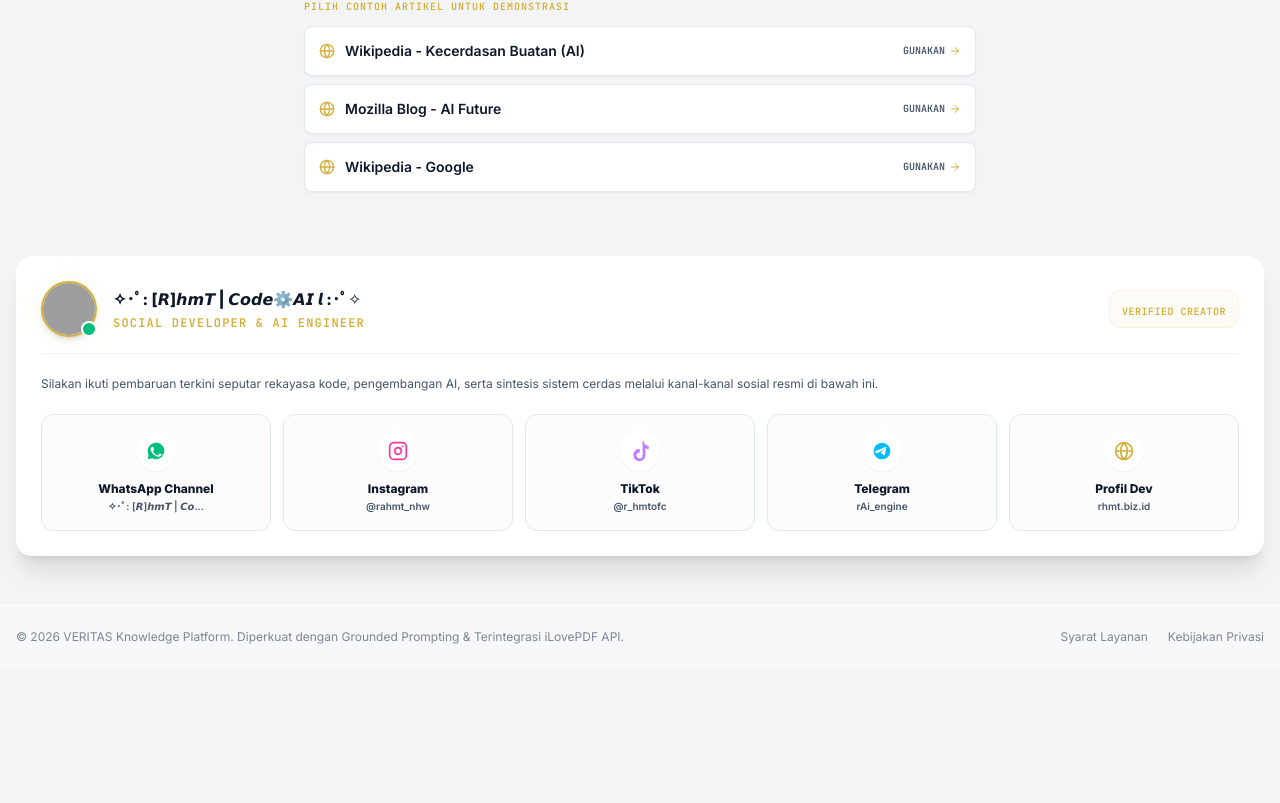
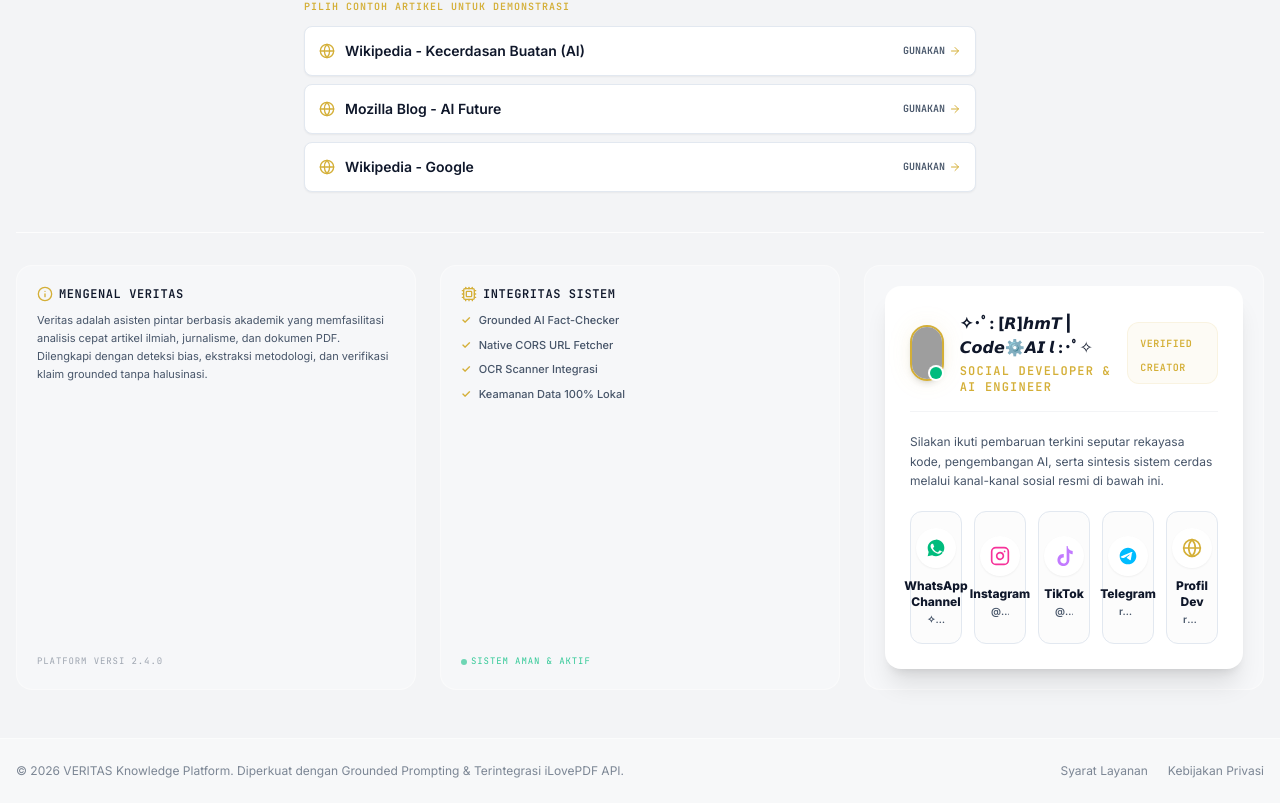
Before and after one commit to rhteaster-ui/Artikel-ocr, a React (Vite) app: page / in a window 1280 px wide. Shown: the part 894-1697 px from the top of the page. Before the commit the page ends 1563 px from the top, so only its background shows below. Built offline with nearby package versions, Linux system fonts and the light colour scheme; grey boxes are pictures that could not be loaded.

Commit message:
Update file via RepoFlow: src/App.tsx

```diff
--- a/src/App.tsx
+++ b/src/App.tsx
@@ -748,9 +748,54 @@
                 </div>
               )}
 
-              {/* Developer Profile Card */}
-              <div className="pt-6">
-                <SocialDev variant="full" />
+              {/* Bottom Informational Grid (About, Tech, and Credits) */}
+              <div className="grid grid-cols-1 md:grid-cols-3 gap-6 pt-8 border-t border-brand-surface/80">
+                {/* Column 1: Tentang Veritas */}
+                <div className="space-y-3 bg-brand-surface/30 p-5 rounded-2xl border border-brand-surface/40 flex flex-col justify-between">
+                  <div className="space-y-2.5">
+                    <div className="flex items-center gap-1.5 text-brand-text font-black text-xs font-mono tracking-wider uppercase">
+                      <Info className="w-4 h-4 text-brand-primary" />
+                      <span>Mengenal Veritas</span>
+                    </div>
+                    <p className="text-[11px] leading-relaxed text-brand-muted">
+                      Veritas adalah asisten pintar berbasis akademik yang memfasilitasi analisis cepat artikel ilmiah, jurnalisme, dan dokumen PDF. Dilengkapi dengan deteksi bias, ekstraksi metodologi, dan verifikasi klaim grounded tanpa halusinasi.
+                    </p>
+                  </div>
+                  <span className="text-[9px] text-brand-muted/50 font-mono tracking-widest uppercase mt-4 block">PLATFORM VERSI 2.4.0</span>
+                </div>
+
+                {/* Column 2: Integritas & Fitur */}
+                <div className="space-y-3 bg-brand-surface/30 p-5 rounded-2xl border border-brand-surface/40 flex flex-col justify-between">
+                  <div className="space-y-2.5">
+                    <div className="flex items-center gap-1.5 text-brand-text font-black text-xs font-mono tracking-wider uppercase">
+                      <Cpu className="w-4 h-4 text-brand-primary" />
+                      <span>Integritas Sistem</span>
+                    </div>
+                    <ul className="text-[11px] space-y-2 text-brand-muted font-medium">
+                      <li className="flex items-center gap-2">
+                        <span className="text-brand-primary font-black">✓</span> Grounded AI Fact-Checker
+                      </li>
+                      <li className="flex items-center gap-2">
+                        <span className="text-brand-primary font-black">✓</span> Native CORS URL Fetcher
+                      </li>
+                      <li className="flex items-center gap-2">
+                        <span className="text-brand-primary font-black">✓</span> OCR Scanner Integrasi
+                      </li>
+                      <li className="flex items-center gap-2">
+                        <span className="text-brand-primary font-black">✓</span> Keamanan Data 100% Lokal
+                      </li>
+                    </ul>
+                  </div>
+                  <span className="text-[9px] text-emerald-500/80 font-mono tracking-widest uppercase mt-4 flex items-center gap-1">
+                    <span className="h-1.5 w-1.5 rounded-full bg-emerald-500 animate-pulse" />
+                    SISTEM AMAN &amp; AKTIF
+                  </span>
+                </div>
+
+                {/* Column 3: Pembuat & Kontak (Sleek compact layout) */}
+                <div className="bg-brand-surface/30 p-5 rounded-2xl border border-brand-surface/40">
+                  <SocialDev variant="footer-column" />
+                </div>
               </div>
             </motion.div>
           ) : (
```
